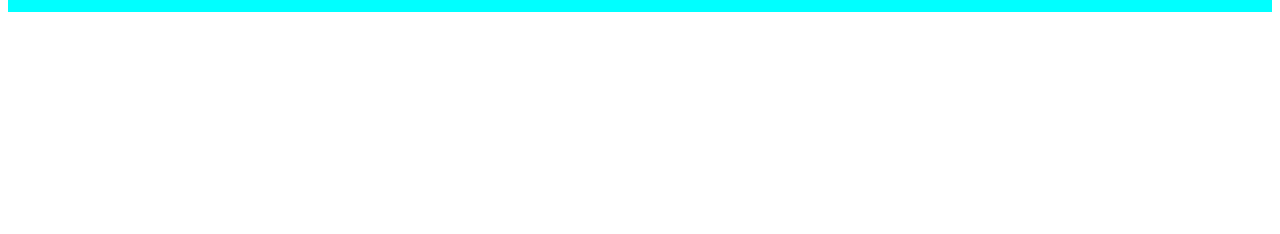
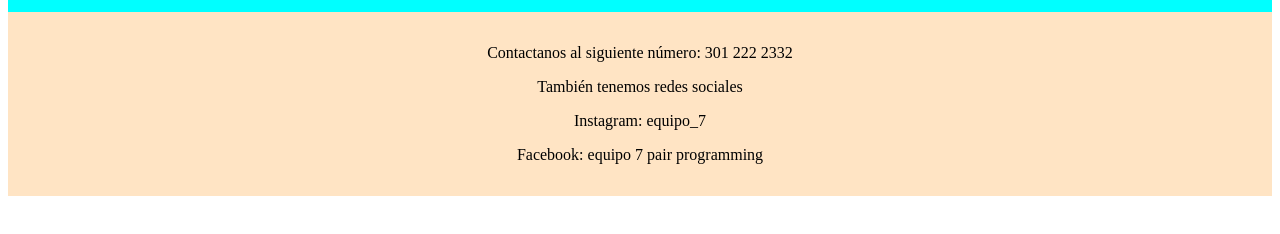
Before and after one commit to yesidmena/navbarpairprograming, a plain HTML site: page index.html in a window 1280 px wide. Shown: the part 112-346 px from the top of the page. Drawn offline with Linux system fonts and the light colour scheme.

Commit message:
Acepto los cambios de la primera integrante

```diff
--- a/index.html
+++ b/index.html
@@ -20,5 +20,13 @@
             </ul>
         </div>
     </nav>
+
+    <footer>
+        <p align="center">Contactanos al siguiente número: 301 222 2332</p>
+        <p align="center">También tenemos redes sociales</p>
+        <p align="center">Instagram: equipo_7</p>
+        <p align="center">Facebook: equipo 7 pair programming</p>
+
+    </footer>
 </body>
 </html>
--- a/style.css
+++ b/style.css
@@ -10,3 +10,9 @@
     text-decoration: none;
     color: inherit;
 }
+
+footer{
+    background-color: bisque;
+    font-size: 1rem;
+    padding: 1rem;
+}
```
